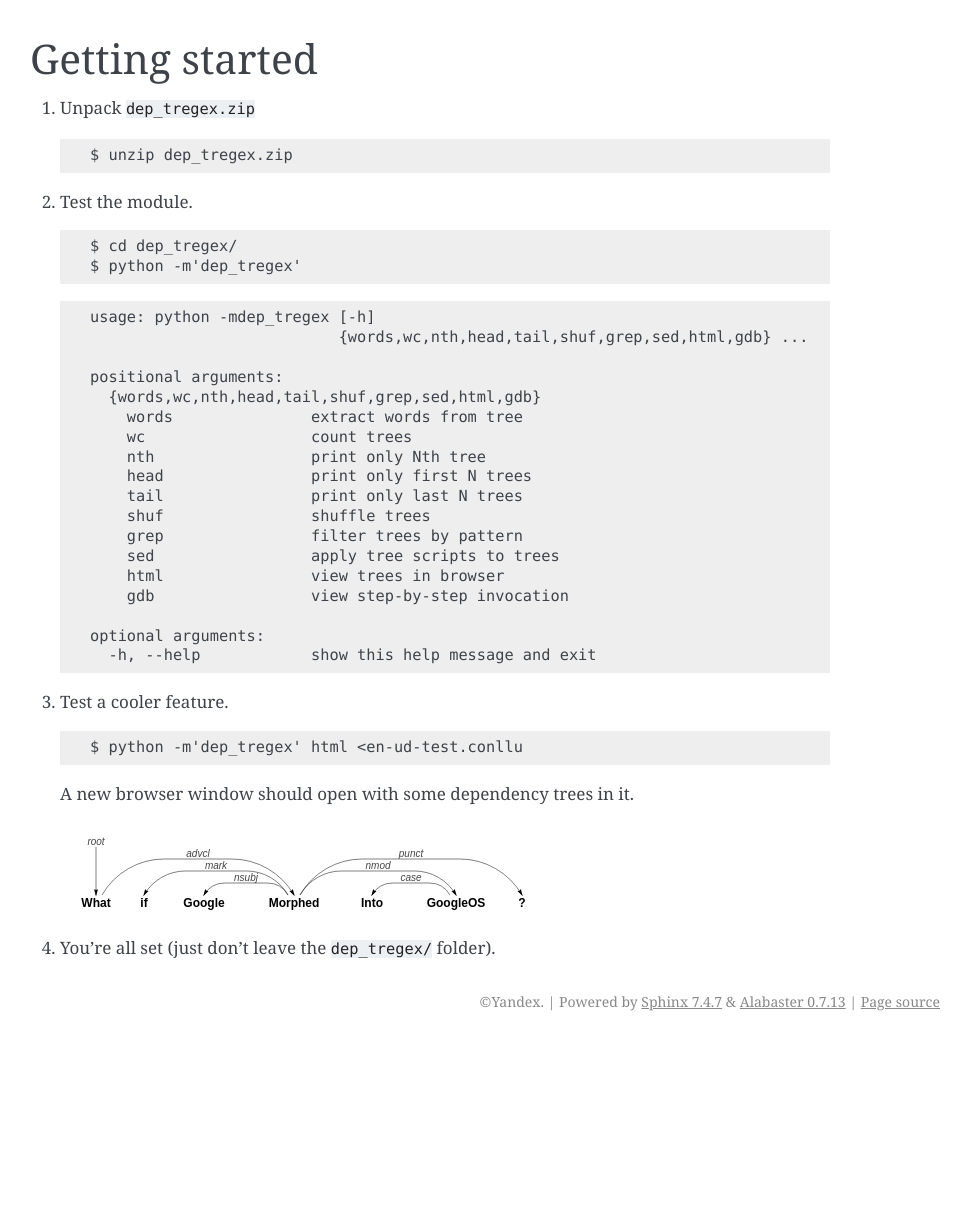
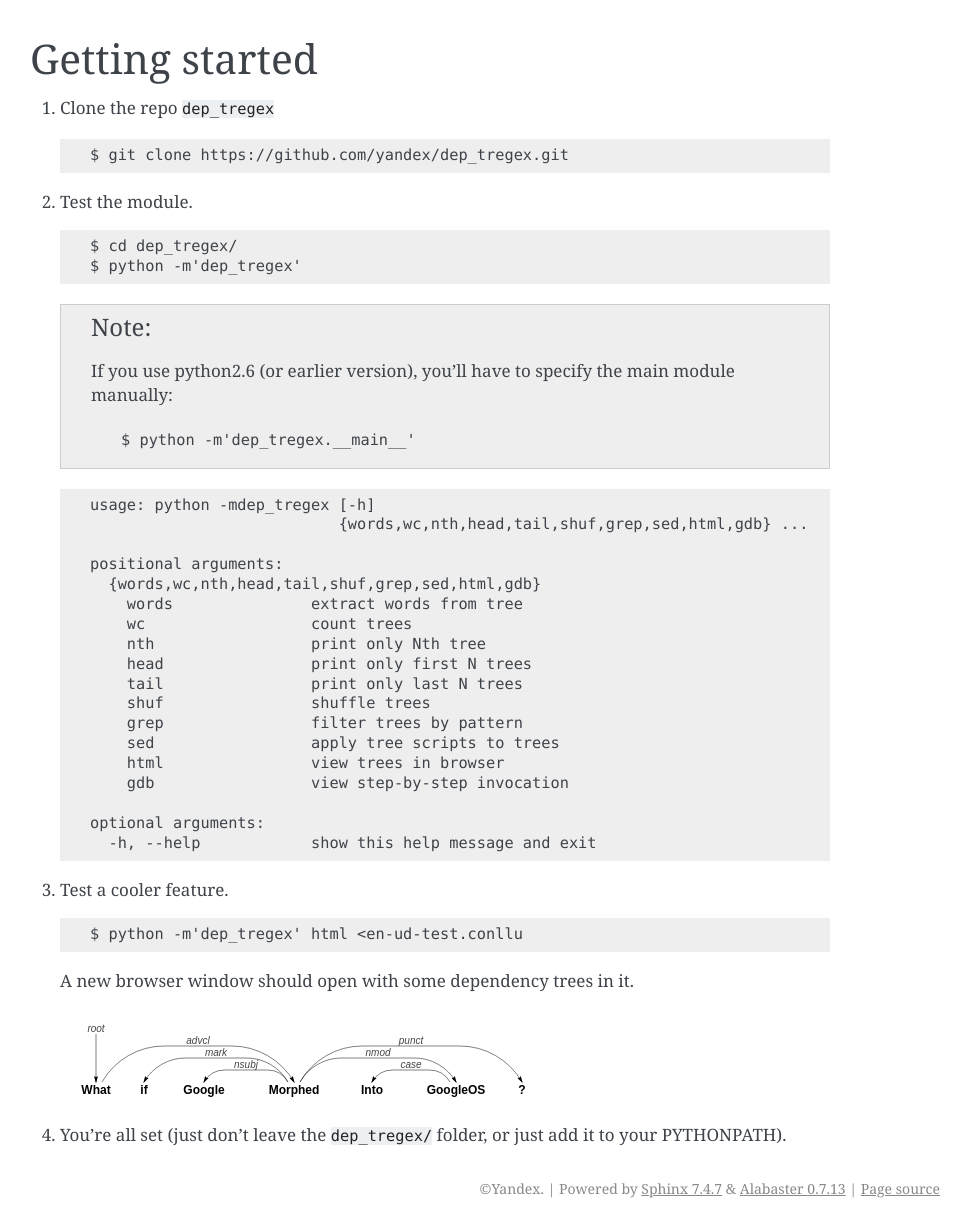
Before and after one commit to yandex/dep_tregex, a Sphinx documentation site: the page built from docs/quickstart.rst, in a window 1280 px wide. Shown: the whole page, without its empty margins (170-1141 px from the left). Built offline with Sphinx 7.4.7, drawn with Linux system fonts in a browser that asks for light colours; before the commit the page ends 1041 px from its top, so only the background shows below that.

Commit message:
Update docs.

```diff
--- a/docs/quickstart.rst
+++ b/docs/quickstart.rst
@@ -2,11 +2,11 @@
 Getting started
 ===============
 
-1. Unpack ``dep_tregex.zip``
+1. Clone the repo ``dep_tregex``
 
    .. code-block:: none
 
-       $ unzip dep_tregex.zip
+       $ git clone https://github.com/yandex/dep_tregex.git
 
 2. Test the module.
 
@@ -14,6 +14,14 @@ Getting started
 
        $ cd dep_tregex/
        $ python -m'dep_tregex'
+
+   .. note::
+
+       If you use python2.6 (or earlier version), you'll have to specify the main module manually:
+
+       .. code-block:: none
+
+           $ python -m'dep_tregex.__main__'
 
    .. code-block:: none
 
@@ -213,4 +221,4 @@ Getting started
       </g>
     </svg>
 
-4. You're all set (just don't leave the ``dep_tregex/`` folder).
+4. You're all set (just don't leave the ``dep_tregex/`` folder, or just add it to your PYTHONPATH).
```
